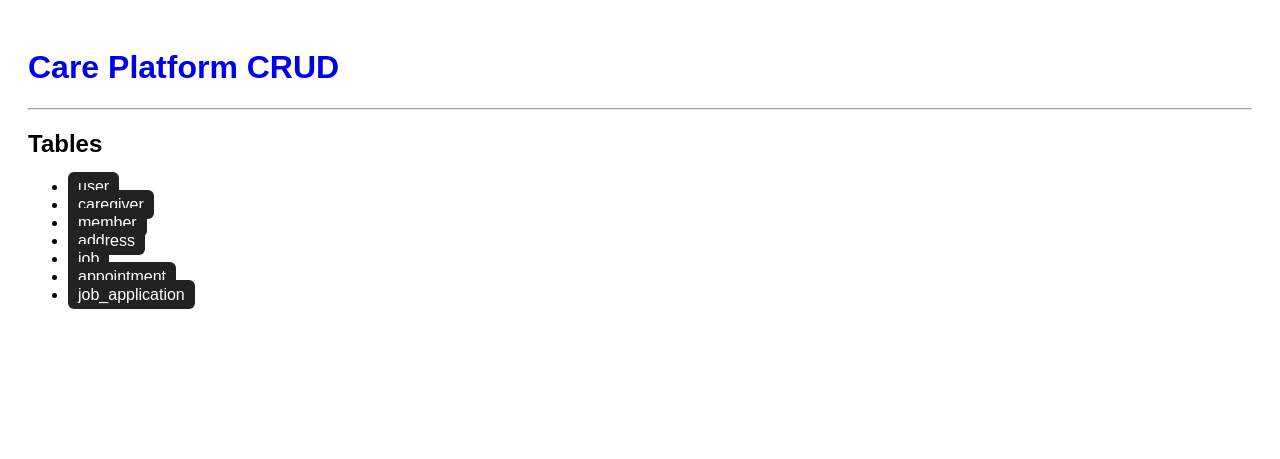
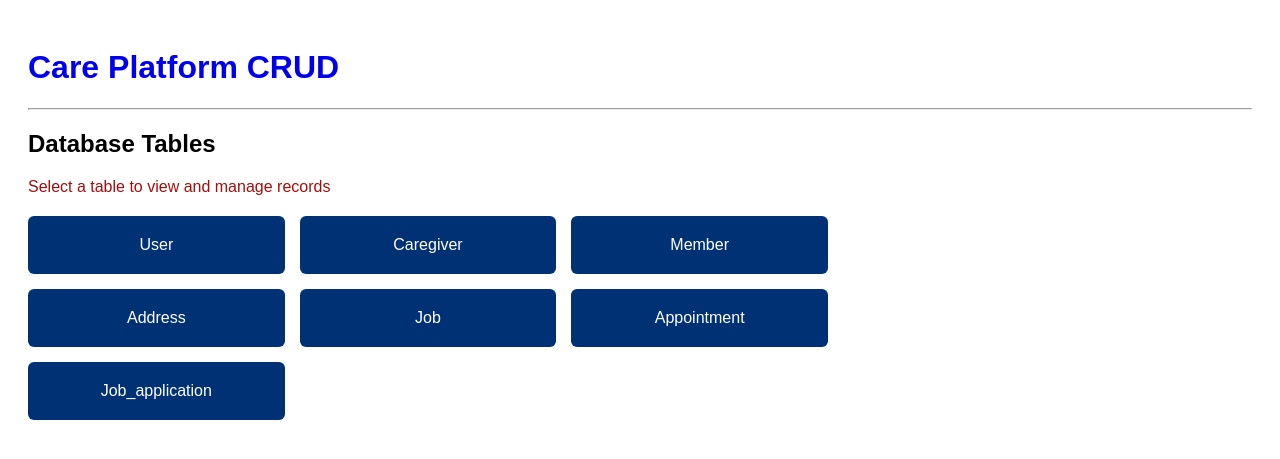
Before and after one commit to DenKish2005/Database-Assignment, a Flask app: page / in a window 1280 px wide. Shown: the top 459 px of the page. Run offline with Flask 3, Linux system fonts and the light colour scheme; some libraries are stand-ins or nearby versions.

Commit message:
Frontend change

```diff
--- a/webapp/templates/base.html
+++ b/webapp/templates/base.html
@@ -8,7 +8,7 @@
     a { text-decoration: none; }
     table { border-collapse: collapse; width: 100%; margin-top: 10px;}
     th, td { border: 1px solid #ccc; padding: 6px; text-align: left; }
-    .btn { padding: 6px 10px; background:#222; color:#fff; border-radius:6px; }
+    .btn { padding: 6px 10px; background:#003175; color:#fff; border-radius:6px; }
     .danger { background:#c33; }
   </style>
 </head>
--- a/webapp/templates/home.html
+++ b/webapp/templates/home.html
@@ -1,9 +1,13 @@
 {% extends "base.html" %}
 {% block content %}
-<h2>Tables</h2>
-<ul>
+<h2>Database Tables</h2>
+<p style="color: #a50e0e; margin-bottom: 20px;">Select a table to view and manage records</p>
+
+<div style="display: grid; grid-template-columns: repeat(auto-fit, minmax(200px, 1fr)); gap: 15px; max-width: 800px;">
   {% for m in models %}
-    <li><a class="btn" href="/{{m}}/">{{m}}</a></li>
+    <a class="btn" href="/{{m}}/" style="display: block; text-align: center; padding: 20px; font-size: 16px; text-transform: capitalize;">
+      {{m}}
+    </a>
   {% endfor %}
-</ul>
+</div>
 {% endblock %}
```
